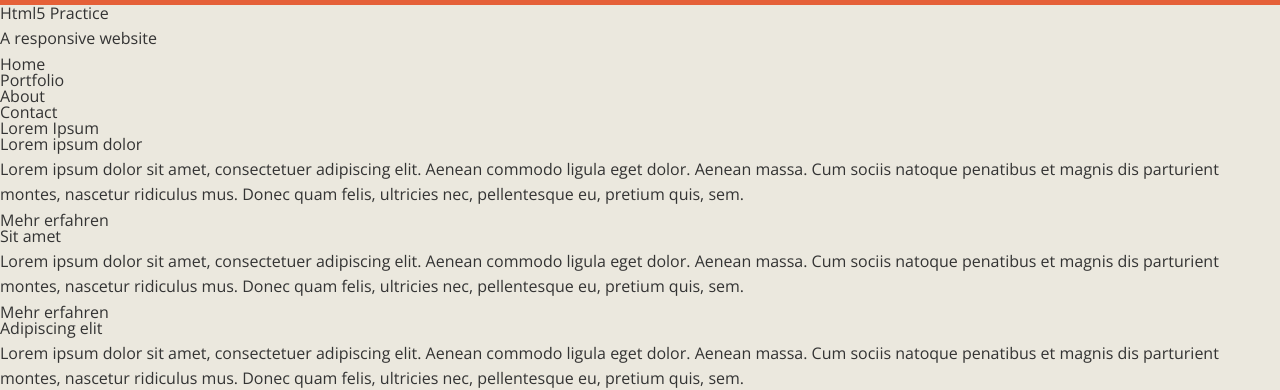
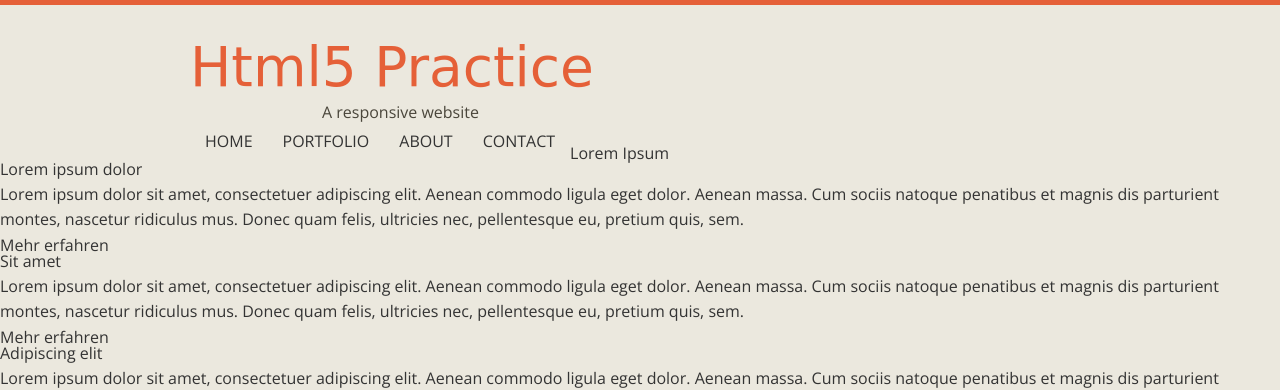
Before and after one commit to MattFlaig/Html5, a plain HTML site: page index.html in a window 1280 px wide. Shown: the top 390 px of the page. Drawn offline with nearby package versions, Linux system fonts and the light colour scheme; files that its build step writes are made by us from their sources; a web font is replaced by a local one.

Commit message:
header css

```diff
--- a/style.css
+++ b/style.css
@@ -56,3 +56,47 @@ figcaption strong {
     margin: 10px 0;
     display: block;
 }
+
+
+/*HEADER*/
+
+header {
+    position: relative;
+    width: auto;
+    max-width: 900px;
+    margin: 0 auto 20px auto;
+}
+
+header h1 {
+    margin: 35px 0 0 0;
+    font-size: 55px;
+    color: #e56038;
+    font-family: 'Baumans', cursive;
+}
+
+header p {
+    font-family: 'Open Sans', sans-serif;
+    font-size: 16px;
+    color: #4a463b;
+    margin-left: 132px;
+}
+
+nav ul {
+    list-style: none;
+}
+
+nav ul li {
+    display: block;
+    float: left;
+    padding: 3px 15px;
+}
+
+nav ul li a {
+    font-family: 'Open Sans', sans-serif;
+    text-transform: uppercase;
+    transition: all .25s ease;
+}
+
+nav ul li a:hover {
+    color: #e56038;
+}
```
